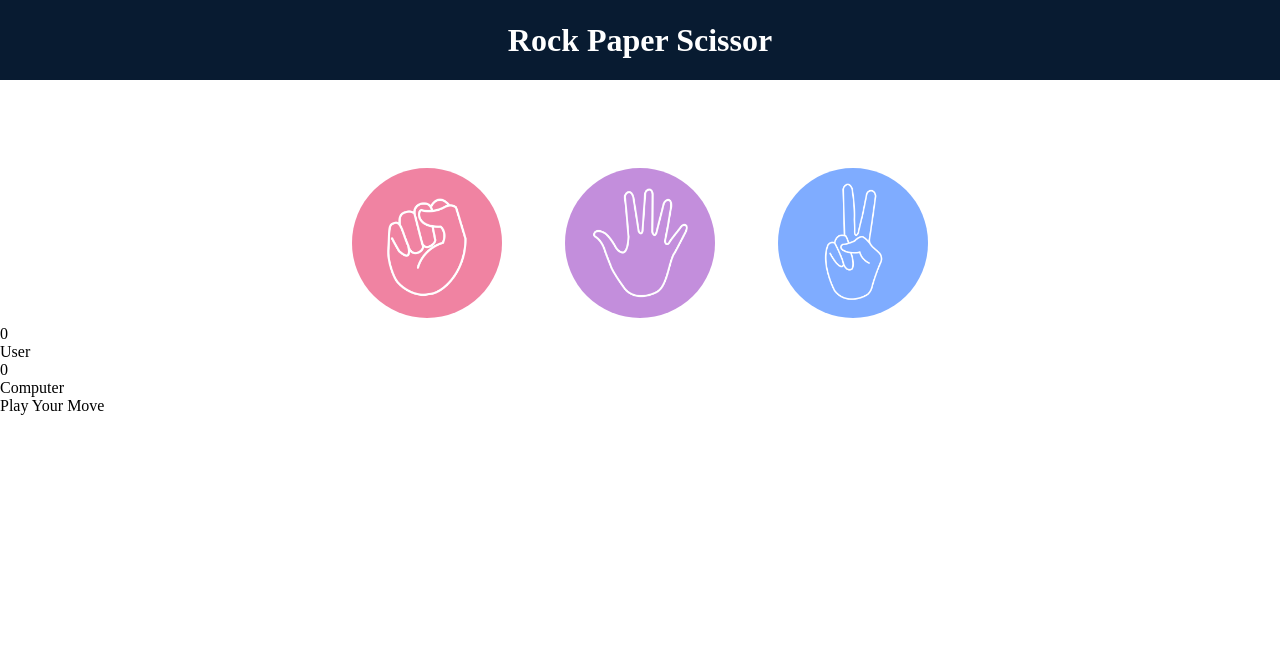
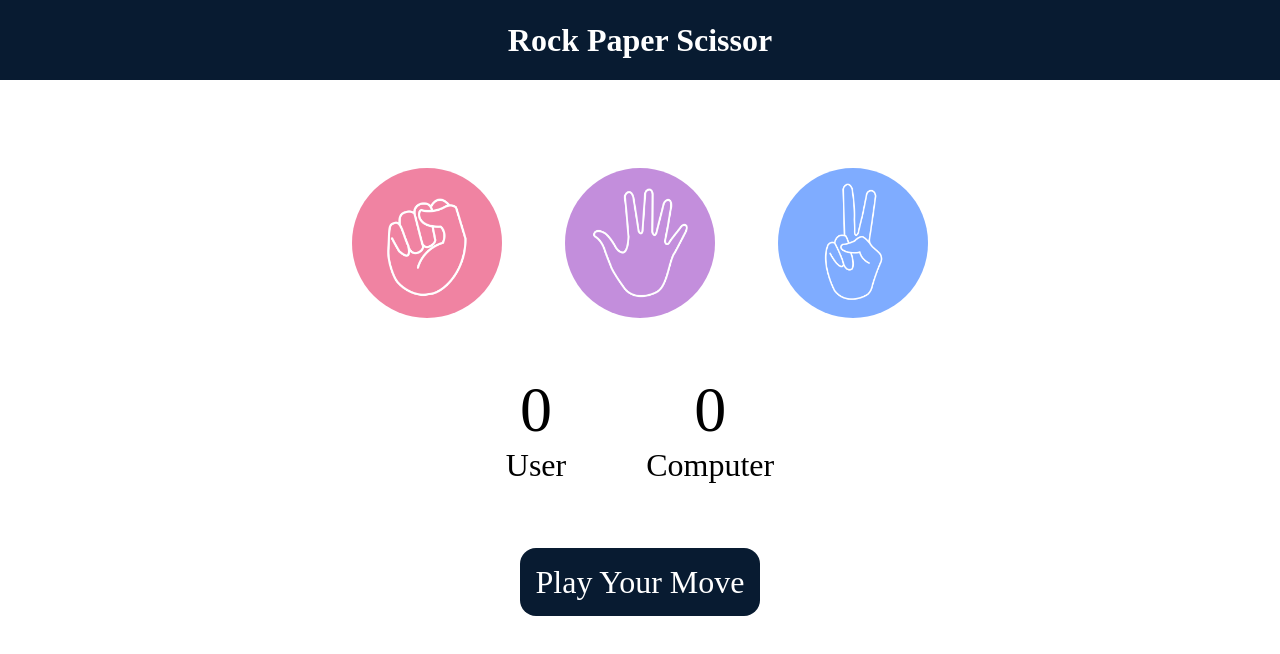
Before and after one commit to vaidehijadhav/Stone_Paper_Scissor, a plain HTML site: page index.html in a window 1280 px wide. Drawn offline with Linux system fonts and the light colour scheme.

Commit message:
add css to msg

```diff
--- a/style.css
+++ b/style.css
@@ -2,6 +2,7 @@
     margin: 0;
     padding: 0;
     box-sizing: border-box;
+    text-align: center;
 }
 
 h1{
@@ -42,3 +43,29 @@ img{
     gap: 3rem;
     margin-top: 5rem;
 }
+
+.score-board{
+    display: flex;
+    justify-content: center;
+    align-items: center;
+    font-size: 2rem;
+    margin-top: 3rem;
+    gap: 5rem;
+}
+
+#user-score , #comp-score{
+    font-size: 4rem;
+}
+
+.msg-container{
+    margin-top: 5rem;
+}
+
+#msg{
+    background-color: #081b31;
+    color: #fff;
+    font-size: 2rem;
+    display: inline;
+    padding: 1rem;
+    border-radius: 1rem;
+}
```
